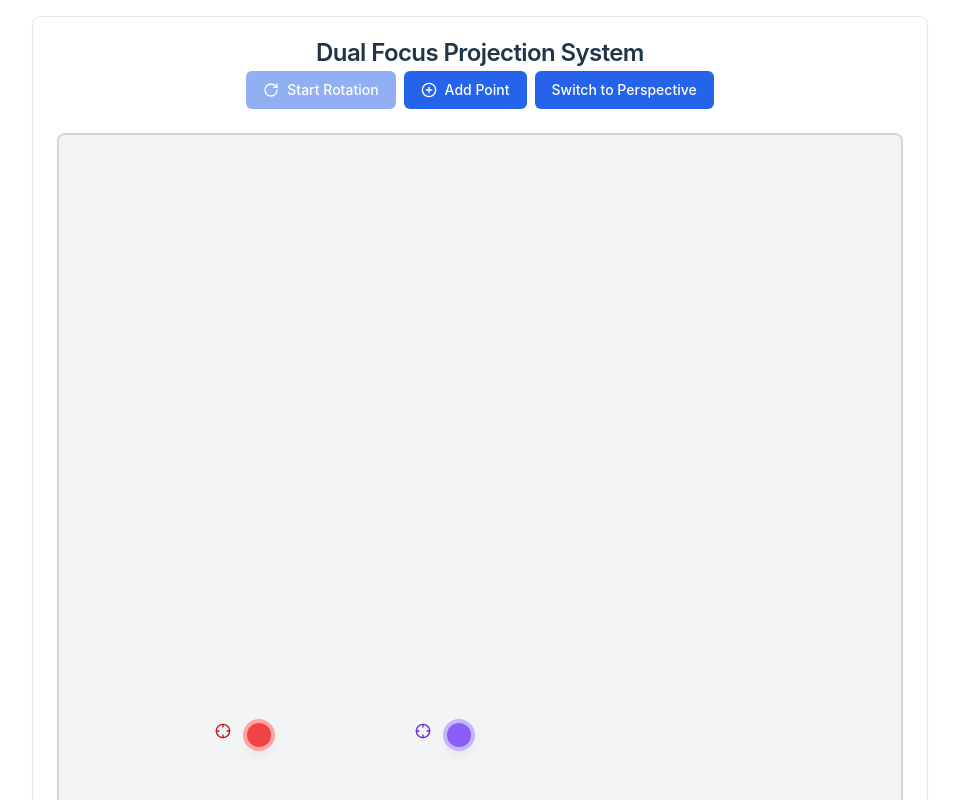
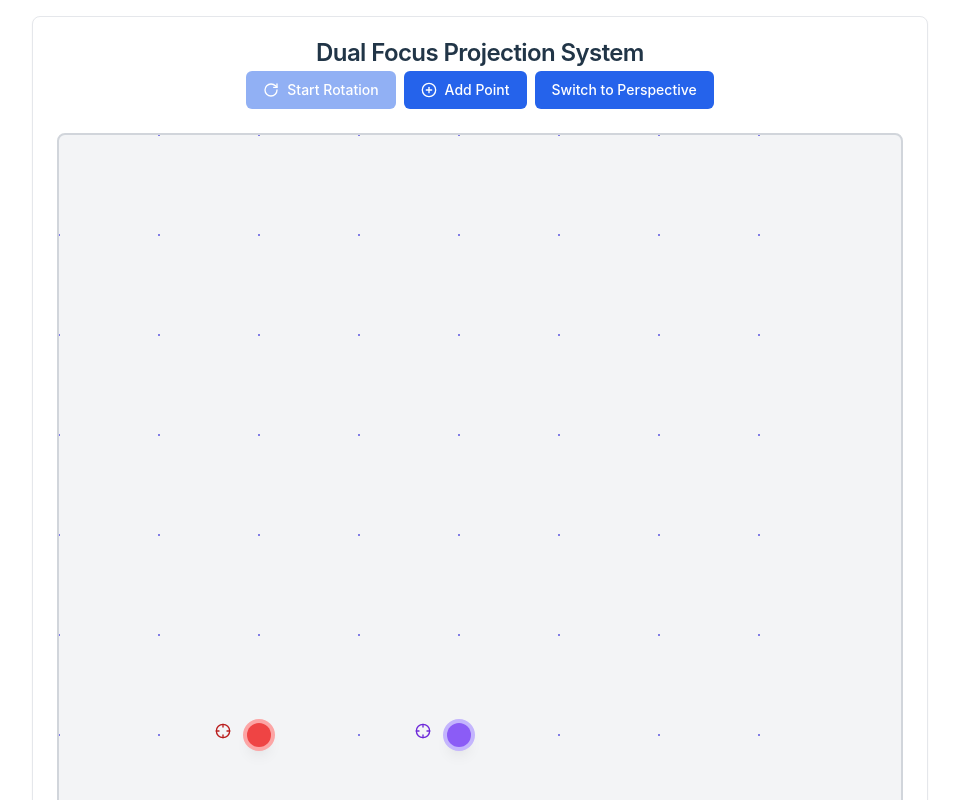
Before and after one commit to RubADuckDuck/VisualizationOfOcularRegularity, a React (Vite) app: page / in a window 1280 px wide. Shown: the top 800 px of the page, without its empty margins (160-1119 px from the left). Built offline with nearby package versions, Linux system fonts and the light colour scheme.

Commit message:
Discrete movement when Dragging, Visualization of discrete points in space. The anchor Point is also visualized.

```diff
--- a/src/components/DualProjectionSystem.jsx
+++ b/src/components/DualProjectionSystem.jsx
@@ -35,8 +35,11 @@ function getSvgColor(tailwindClass) {
 
 const DualProjectionSystem = () => {
   const [points, setPoints] = useState([]);
+
   const [draggedPoint, setDraggedPoint] = useState(null);
   const [anchorPoint, setAnchorPoint] = useState(null);
+  const [anchorCoordinateHistory, setAnchorPointHistory] = useState([]);
+
   const [isRotating, setIsRotating] = useState(false);
   const [rotationAngle, setRotationAngle] = useState(0);
   const rotationInterval = useRef(null);
@@ -61,15 +64,35 @@ const DualProjectionSystem = () => {
   const PERPENDICULAR_LENGTH = 700;
   const GRID_SIZE = 200;
 
+  const GRID_SPACING = 100; // Define grid spacing constant
+  // Helper function to snap a coordinate to the nearest grid position
+  const snapToGrid = (value) => {
+    return Math.round(value / GRID_SPACING) * GRID_SPACING;
+  };
+
   const addPoint = () => {
     const newPoint = {
       id: Date.now(),
-      x: 100,
-      y: 100,
+      x: snapToGrid(100), // Snap initial position to grid
+      y: snapToGrid(100),
       color: colors[points.length % colors.length]
     };
     setPoints([...points, newPoint]);
   };
+
+  const addAnchorPointHistory = (x, y) => {
+    const angleX = calculateAngleWithCoord(x, y, focusPoints[0]);
+    const angleY = calculateAngleWithCoord(x, y, focusPoints[1]);
+
+    const newAnchorCoordinate = {
+      x: 300 + angleX * 300,
+      y: 300 + angleY * 300
+    }
+
+
+
+    setAnchorPointHistory([...anchorCoordinateHistory, newAnchorCoordinate]);
+  }
 
   const updateTrails = (anchorPositionTuple, pointId, proj1, proj2, angle1, angle2) => {
     if (!proj1 || !proj2) return;
@@ -170,8 +193,12 @@ const DualProjectionSystem = () => {
   const handleMouseMove = (e) => {
     if (draggedPoint !== null && boxRef.current) {
       const rect = boxRef.current.getBoundingClientRect();
-      const x = Math.min(Math.max(0, e.clientX - rect.left), rect.width);
-      const y = Math.min(Math.max(0, e.clientY - rect.top), rect.height);
+      const rawX = Math.min(Math.max(0, e.clientX - rect.left), rect.width);
+      const rawY = Math.min(Math.max(0, e.clientY - rect.top), rect.height);
+
+      // Snap to grid
+      const x = snapToGrid(rawX);
+      const y = snapToGrid(rawY);
 
       setPoints(points.map(point =>
         point.id === draggedPoint
@@ -255,7 +282,14 @@ const DualProjectionSystem = () => {
   }, []);
 
   const toggleAnchor = (pointId) => {
-    setAnchorPoint(anchorPoint === pointId ? null : pointId);
+    if (anchorPoint === pointId) {
+      setAnchorPoint(null);
+    } else{
+      setAnchorPoint(pointId);
+      const anchor = points.find(p => p.id === pointId);
+      console.log(anchor);
+      addAnchorPointHistory(anchor.x, anchor.y);
+    }
   };
 
   const calculatePerpendicularLine = (focusPoint) => {
@@ -300,6 +334,20 @@ const DualProjectionSystem = () => {
     // Calculate the difference in x and y coordinates
     const dx = point.x - focusPoint.x;
     const dy = point.y - focusPoint.y;
+
+    const grad = dx/ - dy;
+    // console.log(grad);
+
+    const angleRadians = Math.atan(grad);
+    // console.log(angleRadians);
+
+    return angleRadians;
+  };
+
+  const calculateAngleWithCoord = (x, y, focusPoint) => {
+    // Calculate the difference in x and y coordinates
+    const dx = x - focusPoint.x;
+    const dy = y - focusPoint.y;
 
     const grad = dx/ - dy;
     // console.log(grad);
@@ -372,6 +420,20 @@ const DualProjectionSystem = () => {
 
   const perpLines = focusPoints.map(fp => calculatePerpendicularLine(fp));
 
+  // Function to generate grid points
+  const generateGridPoints = () => {
+    const gridPoints = [];
+    const width = boxRef.current?.clientWidth || 700;
+    const height = boxRef.current?.clientHeight || 900;
+
+    for (let x = 0; x <= width; x += GRID_SPACING) {
+      for (let y = 0; y <= height; y += GRID_SPACING) {
+        gridPoints.push({ x, y });
+      }
+    }
+    return gridPoints;
+  };
+
   return (
     <div className="flex flex-wrap gap-4 justify-center w-full h-[calc(100vh-2rem)]">
       <Card className="flex-1 min-w-[700px] max-w-4xl min-h-[900px]">
@@ -414,6 +476,18 @@ const DualProjectionSystem = () => {
           >
             {/* SVG layer for lines */}
             <svg className="absolute inset-0 w-full h-full pointer-events-none">
+              {/* Add grid points */}
+              {generateGridPoints().map((point, index) => (
+                <circle
+                  key={`grid-${index}`}
+                  cx={point.x}
+                  cy={point.y}
+                  r="1"
+                  fill="#5B55E0"
+                  opacity="1"
+                />
+              ))}
+
               {anchorPoint && (() => {
                 const anchor = points.find(p => p.id === anchorPoint);
                 if (anchor) {
@@ -719,6 +793,18 @@ const DualProjectionSystem = () => {
 
                 return trailComponents
               })}
+
+              {/* Add anchor point history */}
+              {anchorCoordinateHistory.map((point, index) => (
+                <circle
+                  key={`anchor-history-${index}`}
+                  cx={point.x}
+                  cy={point.y}
+                  r="3"
+                  fill="#1B1510"
+                  opacity="1"
+                />
+              ))}
             </svg>
           </div>
         </CardContent>
```
